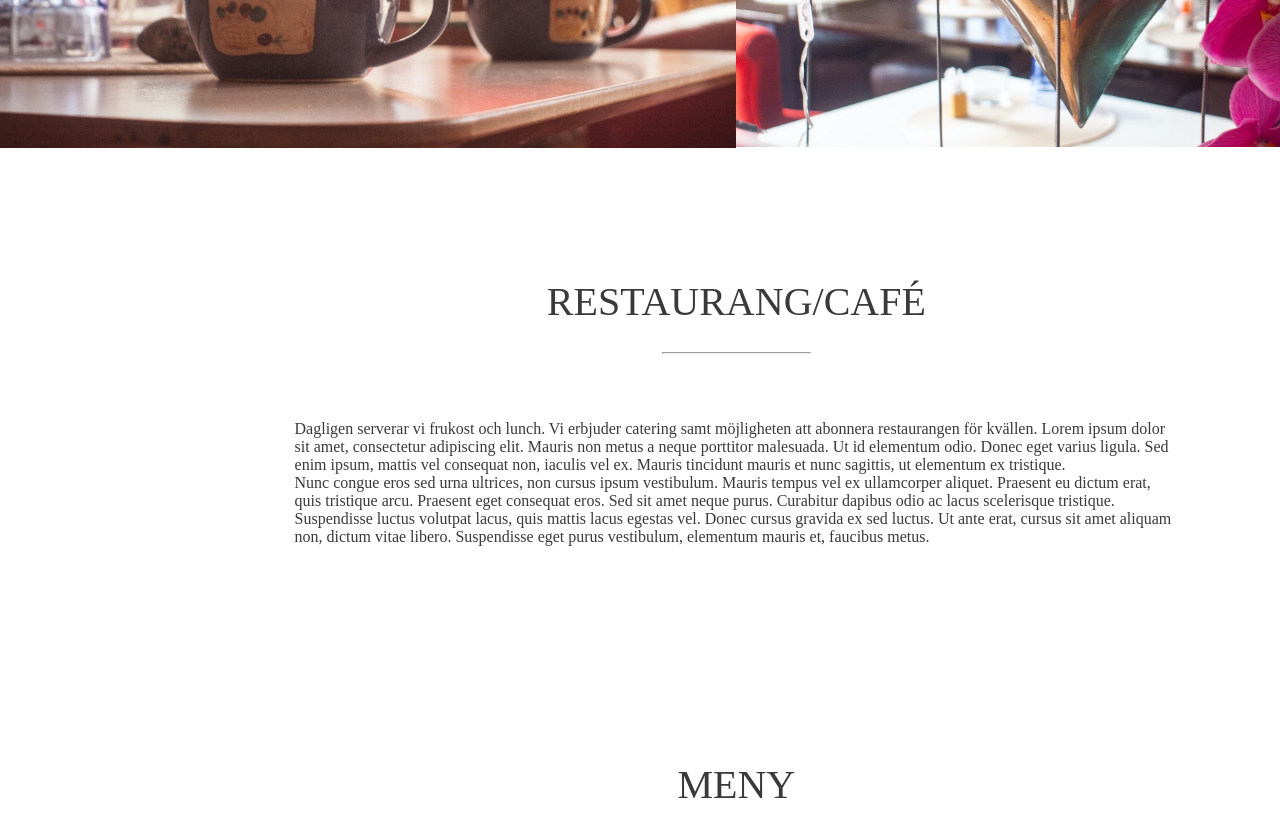
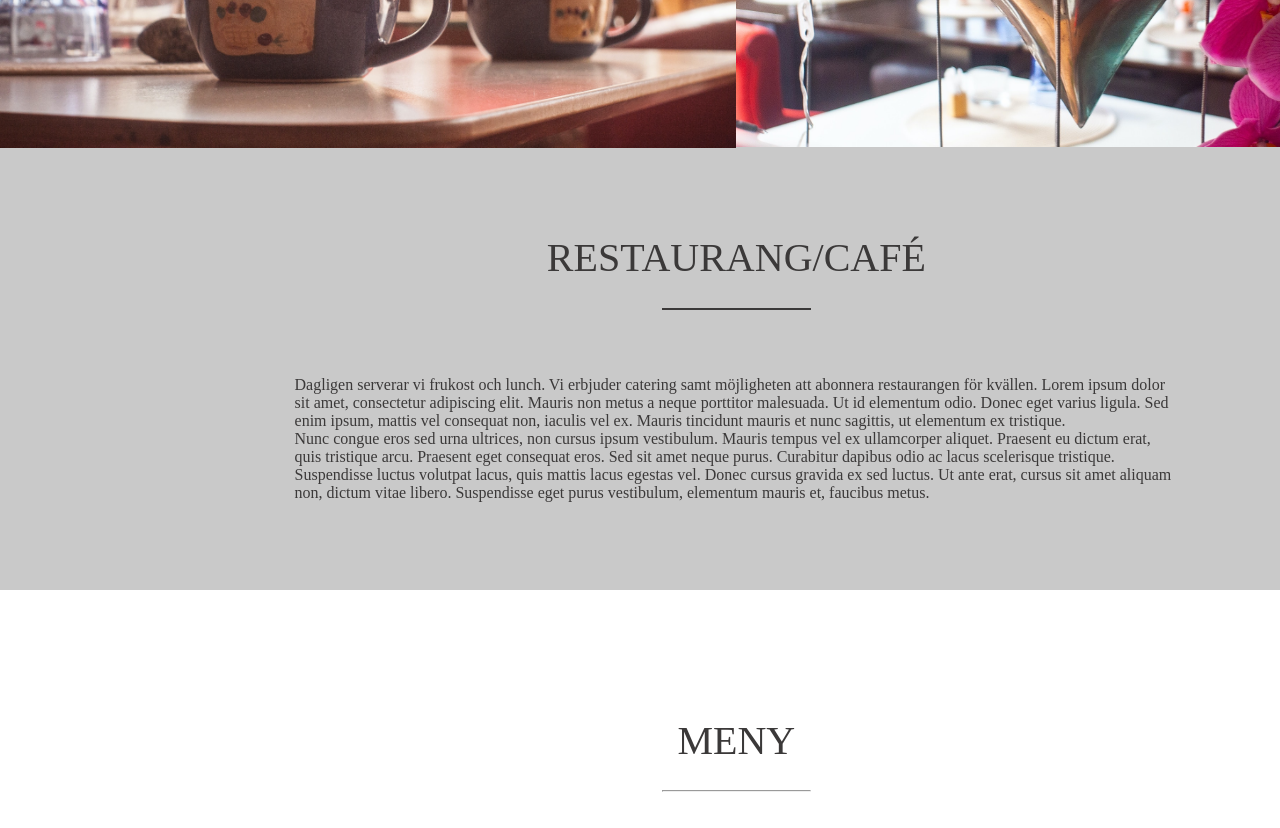
Before and after one commit to LisaEnBil/restaurang-viljan, a website: page index.html in a window 1280 px wide. Shown: the part 1520-2348 px from the top of the page. Drawn offline with nearby package versions, Linux system fonts and the light colour scheme.

Commit message:
added css changes

```diff
--- a/grafik.css
+++ b/grafik.css
@@ -74,7 +74,6 @@ ul {
 #pictures {
     position: relative;
     padding-top: 75px;
-
 }
 .coffee-cups {
     position: relative;
@@ -92,8 +91,9 @@ ul {
     padding-top: 50px;
     padding-bottom: 50px;
 }
-#restaurant-cafe {
-    height: 60px;
+.restaurant-cafe {
+    background-color: #C9C9C9;
+    margin-top: -3%;
 }
 .find-us {
     background-color: #C9C9C9;
@@ -102,19 +102,7 @@ ul {
 hr.find-line {
     border: 0.5px solid #3B3939;
 }
-#contact {
-    box-sizing: border-box;
-    position: relative;
-    background-color: #3B3939;
-    color: #C9C9C9;
-    padding-top: 2%;
-    font-size: 14px;
 
-}
-#contact p {
-    font-family: 'Noto Sans JP', sans-serif;
-    line-height: 1.5;
-}
 .content {
     position: relative;
     text-align: center;
@@ -151,6 +139,19 @@ hr.find-line {
 #map-box {
     padding-top: 50px;
 }
+#contact {
+    box-sizing: border-box;
+    position: relative;
+    background-color: #3B3939;
+    color: #C9C9C9;
+    padding-top: 2%;
+    font-size: 14px;
+
+}
+#contact p {
+    font-family: 'Noto Sans JP', sans-serif;
+    line-height: 1.5;
+}
 @font-face {
     font-family: 'Noto Sans JP', sans-serif;
     src: url(https://fonts.googleapis.com/css2?family=Noto+Sans+JP&display=swap);
--- a/index.html
+++ b/index.html
@@ -61,11 +61,11 @@
                         <img class="heart" src="IMG_0373_.jpg" alt="heart>" </div>
                     </div>
                 </div>
-                <div>
+                <div class="restaurant-cafe">
                     <div id="restaurant-café"></div>
                     <div>
                         <h1>RESTAURANG/CAFÉ</h1>
-                        <hr>
+                        <hr class="find-line">
                     </div>
                     <div>
                         <p>
```
